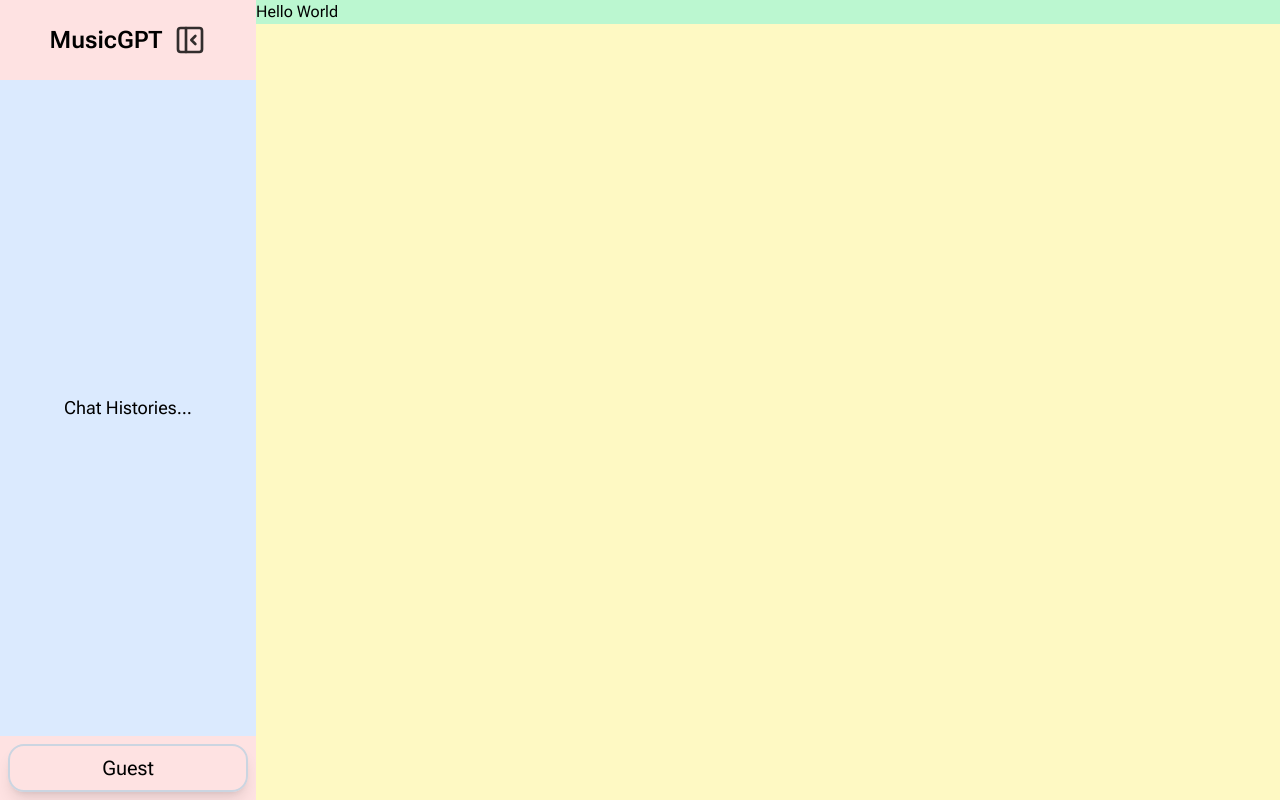
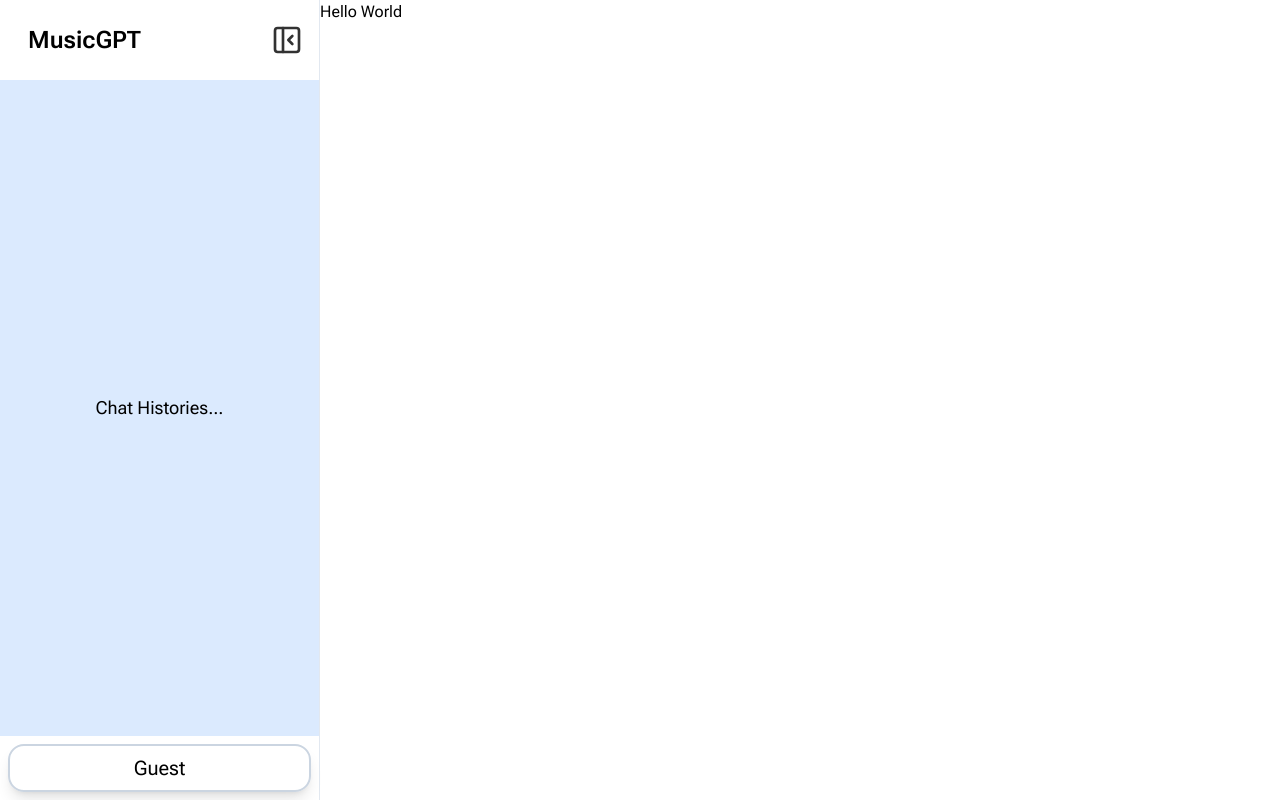
Before and after one commit to Henrp/music-gpt, a Next.js app: page / in a window 1280 px wide. Built offline with nearby package versions, Linux system fonts and the light colour scheme.

Commit message:
layout fixed

```diff
--- a/src/app/layout.tsx
+++ b/src/app/layout.tsx
@@ -16,18 +16,18 @@ export default function RootLayout({
 }) {
   return (
     <html className={robotoFlex.className} lang="en">
-      <body className="flex flex-col md:flex-row min-h-screen">
+      <body className="flex flex-col md:flex-row overflow-x-scroll">
         <header className="flex md:hidden sticky top-0 z-40">
           <Header />
         </header>
 
-        <div className="w-80 hidden md:flex h-screen">
+        {/* Sidebar: greater than md */}
+        <div className="hidden md:flex">
           <Sidebar />
         </div>
-        <main className="w-full h-full z-30 bg-yellow-100">
-          <div className="flex w-full max-w-screen-xl mx-auto grow bg-green-200">
-            {children}
-          </div>
+
+        <main className="flex-[1_1_0] overflow-auto">
+          <div className="max-w-screen-xl mx-auto">{children}</div>
         </main>
       </body>
     </html>
--- a/src/components/Sidebar/Sidebar.tsx
+++ b/src/components/Sidebar/Sidebar.tsx
@@ -9,7 +9,10 @@ import UserInfo from "./UserInfo";
 
 export default function Sidebar() {
   return (
-    <div className="flex flex-col grow bg-red-100">
+    <div
+      className="w-80 flex flex-col grow
+    border-r border-slate-200 z-50"
+    >
       <div className="p-2">
         <SidebarTop />
       </div>
--- a/src/components/Sidebar/SidebarTop.tsx
+++ b/src/components/Sidebar/SidebarTop.tsx
@@ -1,17 +1,18 @@
+"use client";
+
 import React from "react";
-import { LuPanelLeftClose } from "react-icons/lu";
+import LeftCloseIcon from "../ui/LeftCloseIcon";
 
 export default function SidebarTop() {
   return (
-    <div
-      className="flex justify-center items-center
-      py-4 px-2"
-    >
-      <p className="font-semibold text-2xl">MusicGPT</p>
-      <LuPanelLeftClose
-        className="ml-3 w-8 h-8
-      opacity-80 cursor-pointer"
-      />
+    <div className="flex justify-between items-center py-4 px-2">
+      <div className="flex justify-center">
+        <p className="ml-3 font-semibold text-2xl">MusicGPT</p>
+      </div>
+
+      <button onClick={() => {}}>
+        <LeftCloseIcon />
+      </button>
     </div>
   );
 }
--- /dev/null
+++ b/src/components/ui/LeftCloseIcon.tsx
@@ -0,0 +1,6 @@
+import React from "react";
+import { LuPanelLeftClose } from "react-icons/lu";
+
+export default function LeftCloseIcon() {
+  return <LuPanelLeftClose className="w-8 h-8 opacity-80 cursor-pointer" />;
+}
--- /dev/null
+++ b/src/components/ui/RightOpenIcon.tsx
@@ -0,0 +1,6 @@
+import React from "react";
+import { LuPanelLeftOpen } from "react-icons/lu";
+
+export default function RightOpenIcon() {
+  return <LuPanelLeftOpen className="w-8 h-8" />;
+}
```
